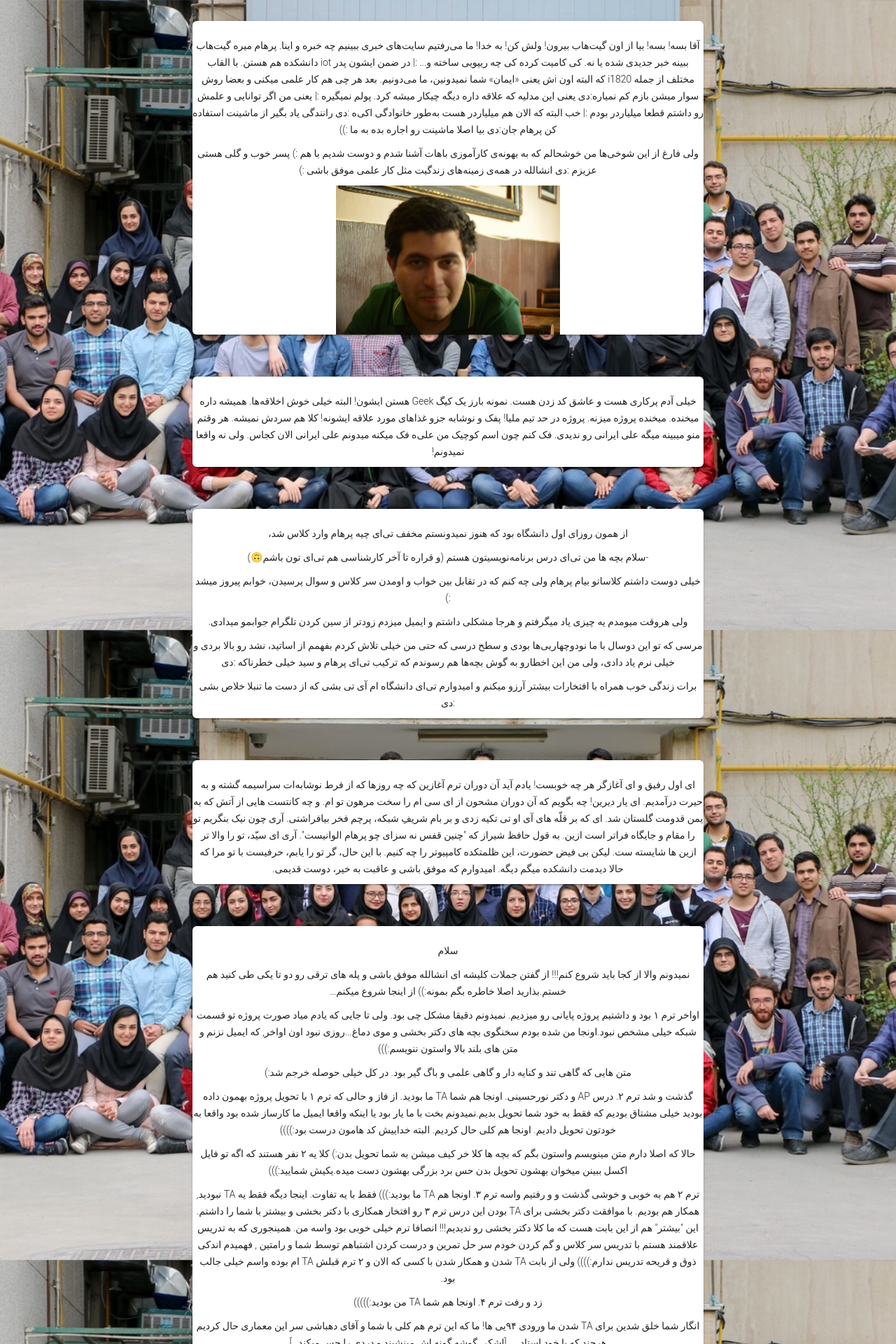
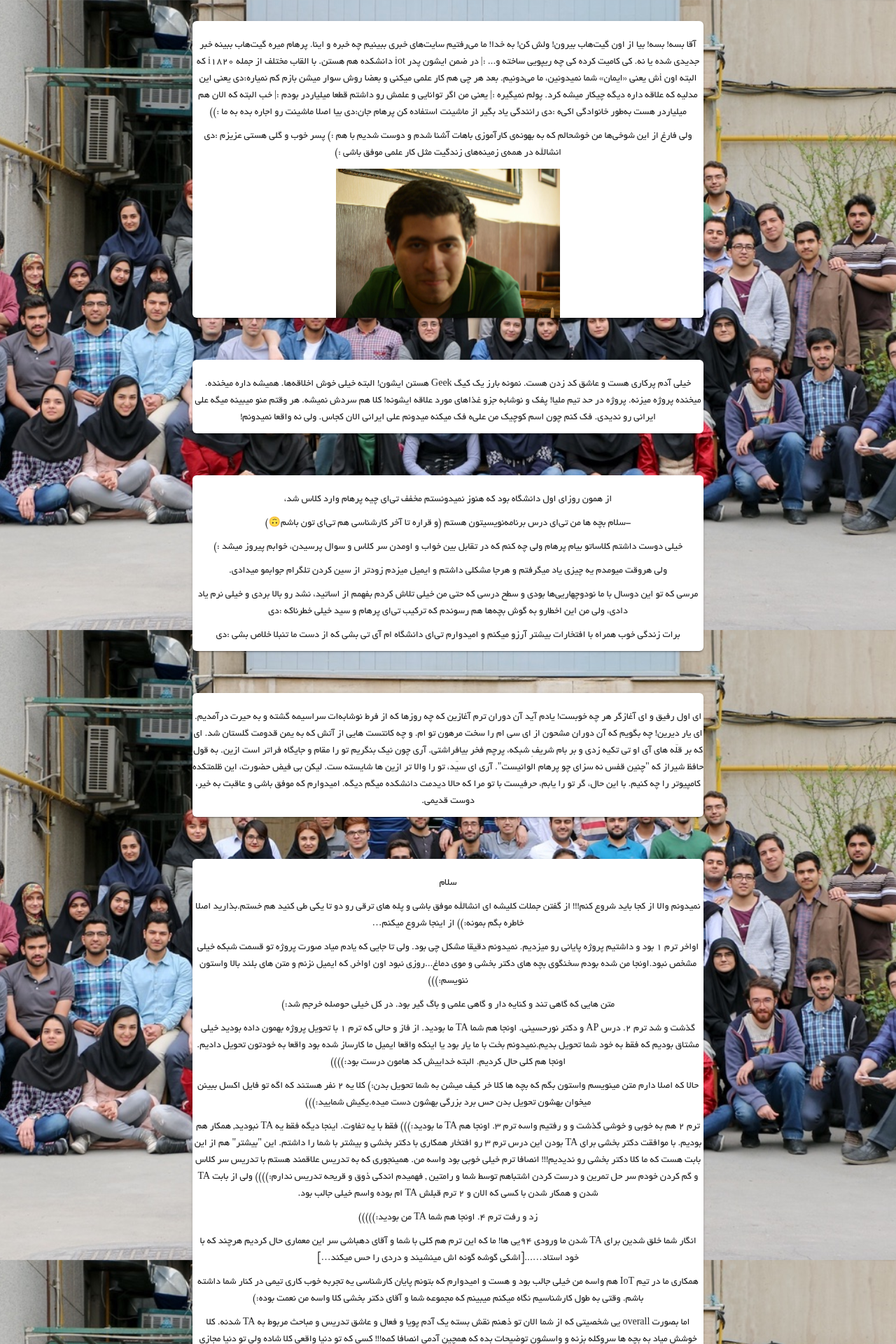
Before and after one commit to 1995parham/MeInBSc, a Jekyll site: the page built from index.html, in a window 1280 px wide. Shown: the top 1920 px of the page at 70% size. Built offline with Jekyll 4.4.1, drawn with Linux system fonts in a browser that asks for light colours; some web fonts are replaced.

Commit message:
Sets persian font in all website sections :joy:.

```diff
--- a/assets/css/app.css
+++ b/assets/css/app.css
@@ -2,3 +2,11 @@
   font-family: 'BYekan';
   src: url("../fonts/yekan/BYekan.eot?#") format("eot"), url("../fonts/yekan/BYekan.ttf") format("truetype"), url("../fonts/yekan/BYekan.woff") format("woff");
 }
+
+body {
+  font-family: 'BYekan';
+}
+
+.card-title {
+  font-family: 'BYeken';
+}
```
